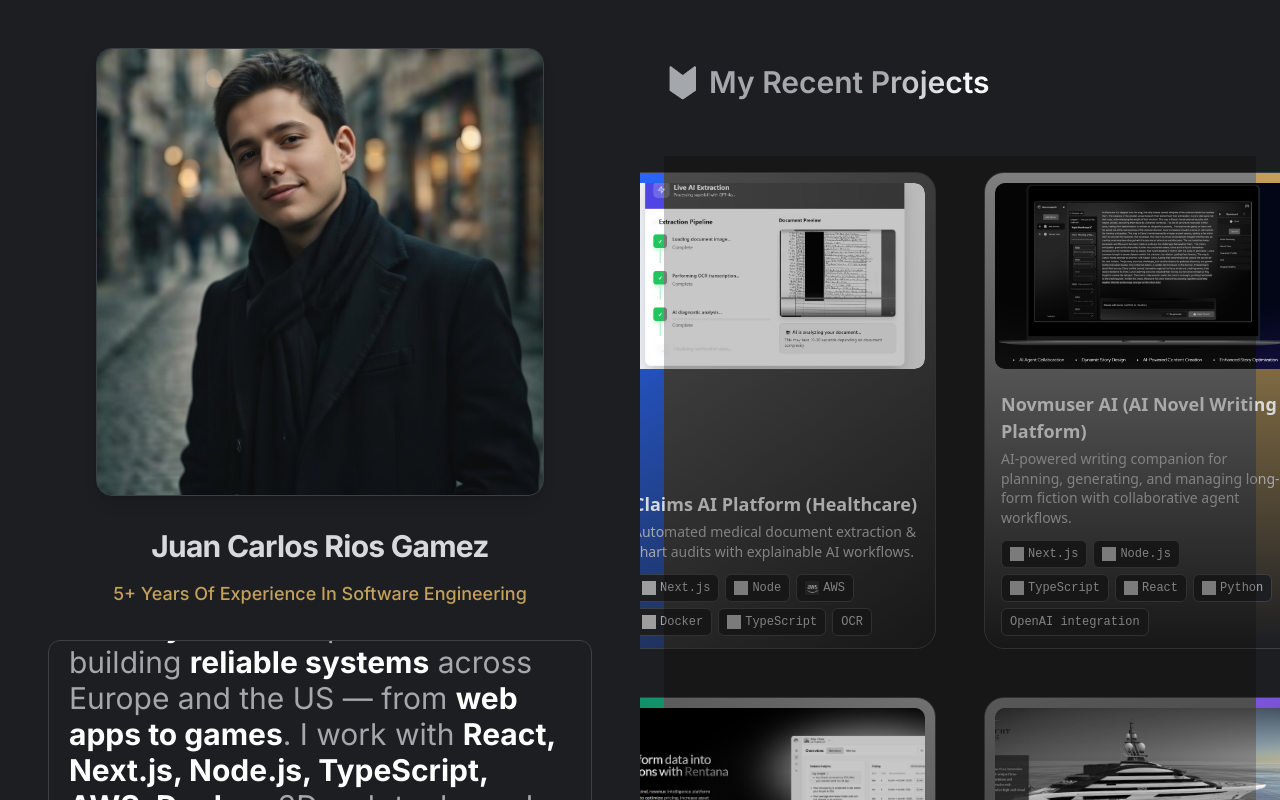
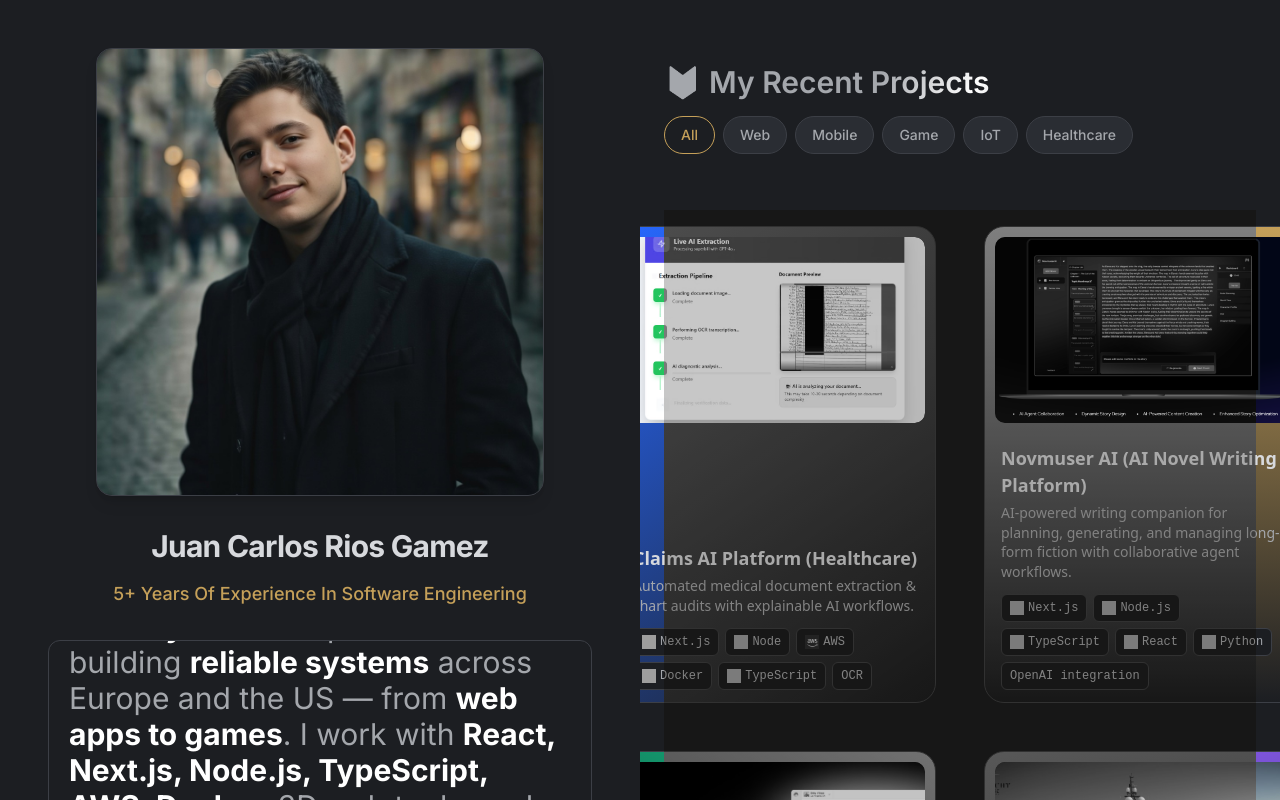
Before and after one commit to tatsuyakuroda/boris-khomych, a Next.js app: page / in a window 1280 px wide. Built offline with nearby package versions, Linux system fonts and the light colour scheme; grey boxes are pictures that could not be loaded.

Commit message:
Refactor RightPaneProjects component to implement project filtering by category, enhancing user interaction with category buttons. Introduce useMemo for performance optimization and update project data structure to include categories for better organization.

```diff
--- a/components/RightPaneProjects.tsx
+++ b/components/RightPaneProjects.tsx
@@ -1,10 +1,14 @@
 "use client";
 
-import { useRef } from "react";
+import { useRef, useState, useMemo } from "react";
 import { useRouter } from "next/navigation";
 import { useReducedMotion } from "framer-motion";
-import { PROJECTS } from "@/lib/projects";
-import type { Project } from "@/lib/projects";
+import {
+  filterProjectsByCategory,
+  getActiveCategories,
+  type Project,
+  type ProjectCategory,
+} from "@/lib/projects";
 import ShinyText from "@/components/ShinyText";
 import ChromaGrid, { type ChromaGridItem } from "@/components/ChromaGrid";
 
@@ -41,8 +45,17 @@ export default function RightPaneProjects() {
   const reducedMotion = useReducedMotion();
   const containerRef = useRef<HTMLElement>(null);
   const router = useRouter();
+  const [selectedCategory, setSelectedCategory] = useState<ProjectCategory>("All");
 
-  const chromaItems = PROJECTS.map((p, i) => projectToChromaItem(p, i));
+  const filteredProjects = useMemo(
+    () => filterProjectsByCategory(selectedCategory),
+    [selectedCategory]
+  );
+  const chromaItems = useMemo(
+    () => filteredProjects.map((p, i) => projectToChromaItem(p, i)),
+    [filteredProjects]
+  );
+  const activeCategories = useMemo(() => getActiveCategories(), []);
 
   const handleCardClick = (item: ChromaGridItem) => {
     const project = (item as ChromaGridItem & { data: Project }).data;
@@ -57,9 +70,10 @@ export default function RightPaneProjects() {
       aria-labelledby="projects-heading"
     >
       <div className="container-custom flex min-w-0 flex-col gap-8 py-8 sm:gap-10 sm:py-12 lg:py-16">
+        <div className="sticky top-0 z-10 -mx-4 -mt-8 bg-bg px-4 pt-8 pb-3 sm:-mx-6 sm:-mt-12 sm:px-6 sm:pt-12 sm:pb-4 lg:-mt-16 lg:pt-16">
           <h2
             id="projects-heading"
-          className="sticky top-0 z-10 -mx-4 -mt-8 bg-bg px-4 pt-8 pb-3 text-xl font-semibold sm:-mx-6 sm:-mt-12 sm:px-6 sm:pt-12 sm:pb-4 sm:text-2xl lg:-mt-16 lg:pt-16 lg:text-3xl"
+            className="text-xl font-semibold sm:text-2xl lg:text-3xl"
           >
             <ShinyText
               text="🔰 My Recent Projects "
@@ -74,8 +88,39 @@ export default function RightPaneProjects() {
               disabled={reducedMotion ?? false}
             />
           </h2>
+          <div
+            className="mt-4 flex flex-wrap gap-2"
+            role="tablist"
+            aria-label="Filter projects by category"
+          >
+            {activeCategories.map((cat) => (
+              <button
+                key={cat}
+                type="button"
+                role="tab"
+                aria-selected={selectedCategory === cat}
+                aria-controls="projects-grid"
+                id={`filter-${cat.toLowerCase()}`}
+                onClick={() => setSelectedCategory(cat)}
+                className={`rounded-full border px-4 py-2 text-sm font-medium transition-colors focus:outline-none focus-visible:ring-2 focus-visible:ring-blue focus-visible:ring-offset-2 focus-visible:ring-offset-bg ${
+                  selectedCategory === cat
+                    ? "border-gold bg-gold/15 text-gold"
+                    : "border-border bg-surface text-muted hover:border-muted hover:text-text"
+                }`}
+              >
+                {cat}
+              </button>
+            ))}
+          </div>
+        </div>
 
-        <div className="min-h-[400px] w-full min-w-0 sm:min-h-[500px]" style={{ position: "relative" }}>
+        <div
+          id="projects-grid"
+          className="min-h-[400px] w-full min-w-0 sm:min-h-[500px]"
+          style={{ position: "relative" }}
+          role="tabpanel"
+          aria-labelledby="projects-heading"
+        >
           <ChromaGrid
             items={chromaItems}
             radius={300}
@@ -83,7 +128,7 @@ export default function RightPaneProjects() {
             fadeOut={0.6}
             ease="power3.out"
             columns={2}
-            rows={Math.ceil(PROJECTS.length / 2)}
+            rows={Math.ceil(chromaItems.length / 2) || 1}
             onCardClick={handleCardClick}
             disabled={reducedMotion ?? false}
           />
--- a/lib/projects.ts
+++ b/lib/projects.ts
@@ -7,9 +7,14 @@ export type ProjectMedia =
 /** Optional long-form overview and key features for a project case study */
 export type ProjectFeature = { title: string; items: readonly string[] };
 
+/** Categories for filtering projects on the portfolio */
+export const PROJECT_CATEGORIES = ["All", "Web", "Mobile", "Game", "IoT", "Healthcare"] as const;
+export type ProjectCategory = (typeof PROJECT_CATEGORIES)[number];
+
 export const PROJECTS = [
   {
     slug: "claims-ai-platform",
+    category: "Healthcare" as const,
     title: "Claims AI Platform (Healthcare)",
     impact:
       "Automated medical document extraction & chart audits with explainable AI workflows.",
@@ -75,6 +80,7 @@ export const PROJECTS = [
   },
   {
     slug: "novmuser-ai",
+    category: "Web" as const,
     title: "Novmuser AI (AI Novel Writing Platform)",
     impact:
       "AI-powered writing companion for planning, generating, and managing long-form fiction with collaborative agent workflows.",
@@ -137,6 +143,7 @@ export const PROJECTS = [
   },
   {
     slug: "rentana",
+    category: "Web" as const,
     title: "Rentana (AI Revenue Intelligence for Multifamily)",
     impact:
       "AI-powered revenue intelligence platform that optimizes multifamily rent pricing, asset performance, and reporting with explainable, data-driven recommendations.",
@@ -204,6 +211,7 @@ export const PROJECTS = [
   },
   {
     slug: "superyach",
+    category: "Web" as const,
     title: "SuperYach (SuperYacht UNIWERSE)",
     impact:
       "Immersive 3D web platform that showcases superyachts in a unique digital space, combining innovative web technologies with high-end visual content.",
@@ -252,6 +260,7 @@ export const PROJECTS = [
   },
   {
     slug: "game-gallery-overview",
+    category: "Game" as const,
     title: "Game Gallery",
     impact:
       "A gallery of game projects and demos showcasing gameplay, mechanics, and visual style across multiple titles.",
@@ -284,6 +293,7 @@ export const PROJECTS = [
   },
   {
     slug: "justap",
+    category: "Mobile" as const,
     title: "JusTap",
     impact:
       "Mobile app for secure, easy exchange of contact information and social links using QR codes, replacing traditional business cards.",
@@ -312,6 +322,7 @@ export const PROJECTS = [
   },
   {
     slug: "readbud",
+    category: "Mobile" as const,
     title: "ReadBud",
     impact:
       "Mobile app for reading and sharing stories, articles, and blogs—and for extracting jargon with meanings from scanned text or books.",
@@ -344,6 +355,7 @@ export const PROJECTS = [
   },
   {
     slug: "note-app",
+    category: "Mobile" as const,
     title: "Note App",
     impact:
       "Android task manager with create/edit/delete tasks, reminders with alarms, and a Pomodoro-style focus timer for productivity.",
@@ -385,6 +397,7 @@ export const PROJECTS = [
   },
   {
     slug: "the-flying-fish",
+    category: "Game" as const,
     title: "The Flying Fish",
     impact:
       "Android game in Kotlin where players control a fish to avoid obstacles and collect points, with high score saving and replay.",
@@ -418,6 +431,7 @@ export const PROJECTS = [
   },
   {
     slug: "car-rental-app",
+    category: "Mobile" as const,
     title: "Car Rental App",
     impact:
       "Flutter-based app for renting premium cars, with Firebase Firestore, BLoC architecture, and cross-platform support (Android, iOS, Web).",
@@ -451,6 +465,7 @@ export const PROJECTS = [
   },
   {
     slug: "wn-restaurant-mobile-app",
+    category: "Mobile" as const,
     title: "WN Restaurant Mobile App",
     impact:
       "React Native (Expo) app for browsing food, cart, payments, and profile—connected to Node.js/Express and MongoDB, Android-focused.",
@@ -482,6 +497,7 @@ export const PROJECTS = [
   },
   {
     slug: "ni-kshay-setu-v2",
+    category: "Healthcare" as const,
     title: "Ni-Kshay SETU (Frontend V2)",
     impact:
       "Redesigned frontend of a healthcare platform for TB care and decision support in India—web, Android, and iOS via React, React Native, and NX monorepo.",
@@ -530,6 +546,7 @@ export const PROJECTS = [
   },
   {
     slug: "canstar-smart-led-control",
+    category: "IoT" as const,
     title: "Canstar Smart LED Control",
     impact:
       "Smart IoT lighting platform to connect, manage, and control multiple LED devices from anywhere—color control, presets, sync, and scheduling.",
@@ -565,6 +582,7 @@ export const PROJECTS = [
   },
   {
     slug: "fresh-cart",
+    category: "Mobile" as const,
     title: "Fresh Cart",
     impact:
       "College capstone: digitized local grocery—browse stores, place orders, track status, UPI payments; store owners manage inventory and orders.",
@@ -613,6 +631,7 @@ export const PROJECTS = [
   },
   {
     slug: "innova-led-control",
+    category: "IoT" as const,
     title: "Innova LED Control",
     impact:
       "Initial IoT smart lighting app for remote LED control and real-time color/brightness—foundation for Canstar’s multi-device features.",
@@ -650,6 +669,7 @@ export const PROJECTS = [
 ] as const;
 
 export type Project = (typeof PROJECTS)[number] & {
+  category?: ProjectCategory;
   medias?: readonly ProjectMedia[];
   overview?: string;
   features?: readonly ProjectFeature[];
@@ -659,6 +679,19 @@ export type Project = (typeof PROJECTS)[number] & {
   storeUrl?: string;
 };
 
+export function filterProjectsByCategory(
+  category: ProjectCategory
+): Project[] {
+  if (category === "All") return [...PROJECTS] as Project[];
+  return (PROJECTS as readonly Project[]).filter((p) => p.category === category);
+}
+
+/** Categories that have at least one project (for filter pills) */
+export function getActiveCategories(): ProjectCategory[] {
+  const used = new Set((PROJECTS as readonly Project[]).map((p) => p.category).filter(Boolean));
+  return ["All", ...PROJECT_CATEGORIES.filter((c) => c !== "All" && used.has(c))];
+}
+
 export function getProjectBySlug(slug: string): Project | undefined {
   return PROJECTS.find((p) => p.slug === slug);
 }
```
Lines whose indentation alone changed are shown as unchanged.
